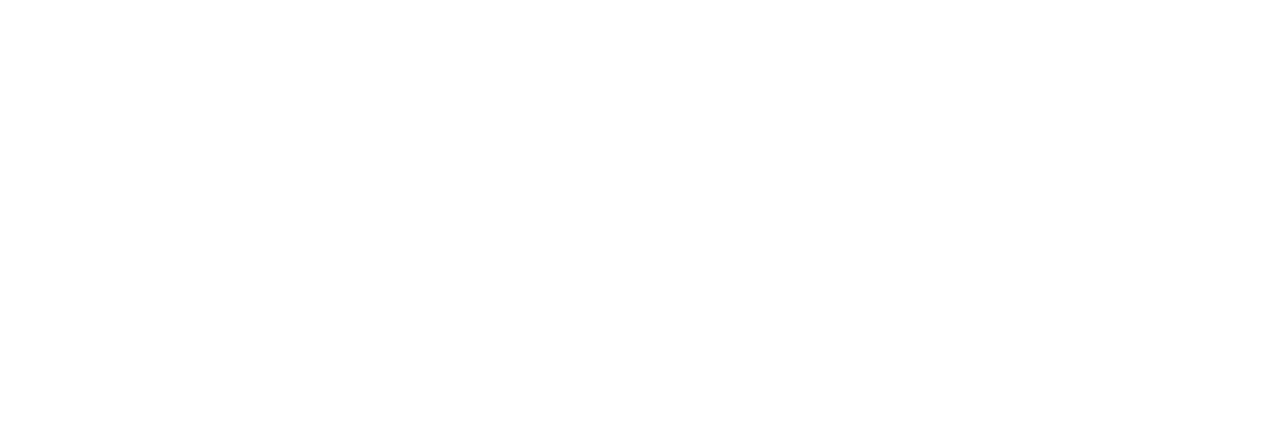
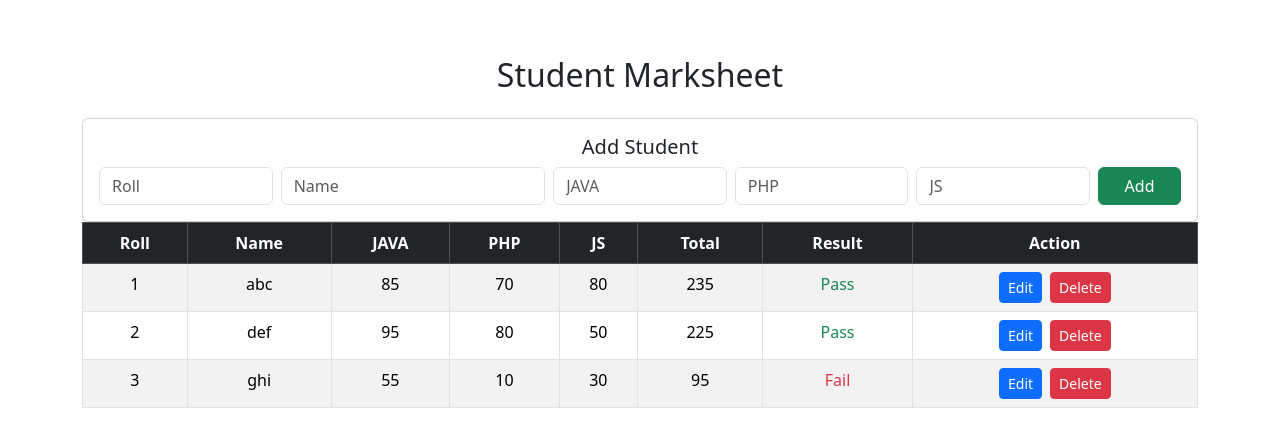
Before and after one commit to Khushi-mehta1234/Demo, a React (Vite) app: page /Result in a window 1280 px wide. Before the commit this address had no page. Shown: the top 446 px of the page. Built offline with nearby package versions, Linux system fonts and the light colour scheme.

Commit message:
first commit

```diff
--- a/src/App.jsx
+++ b/src/App.jsx
@@ -3,13 +3,13 @@
 import { Route, Routes } from "react-router-dom";
 import "@fortawesome/fontawesome-free/css/all.min.css";
 
-import StudentData from "./components/StudentData.jsx";
 import ForgotPassword from "./components/ForgotPassword.jsx";
 import LoginForm from "./components/LoginForm.jsx";
-import RegistrationForm from "./components/RegistaerationForm.jsx"; // fixed here
+import RegistrationForm from "./components/RegistaerationForm.jsx";
 import UserProfile from "./components/UserProfile.jsx";
 import Navbar from "./components/Navbar.jsx";
-import Country from "./components/Country.jsx";
+import Country from "./components/country.jsx";
+import Result from "./components/Result.jsx";
 
 function App() {
   return (
@@ -19,7 +19,7 @@
       <Route path="/RegistrationForm" element={<RegistrationForm />} />
       <Route path="/ForgotPassword" element={<ForgotPassword />} />
       <Route path="/UserProfile" element={<UserProfile />} />
-      <Route path="/StudentData" element={<StudentData />} />
+      <Route path="/Result" element={<Result />} />
       <Route path="/Country" element={<Country />} />
     </Routes>
   );
--- a/src/components/studentData.jsx
+++ b/src/components/Result.jsx
@@ -1,7 +1,7 @@
 import React, { useState } from "react";
 import "bootstrap/dist/css/bootstrap.min.css";
 
-const StudentData = () => {
+const Result = () => {
   const [students, setStudents] = useState([
     { id: 1, name: "abc", roll: "1", marks: { JAVA: 85, PHP: 70, JAVASCRIPT: 80 } },
     { id: 2, name: "def", roll: "2", marks: { JAVA: 95, PHP: 80, JAVASCRIPT: 50 } },
@@ -122,4 +122,4 @@
   );
 };
 
-export default StudentData;
+export default Result;
```
